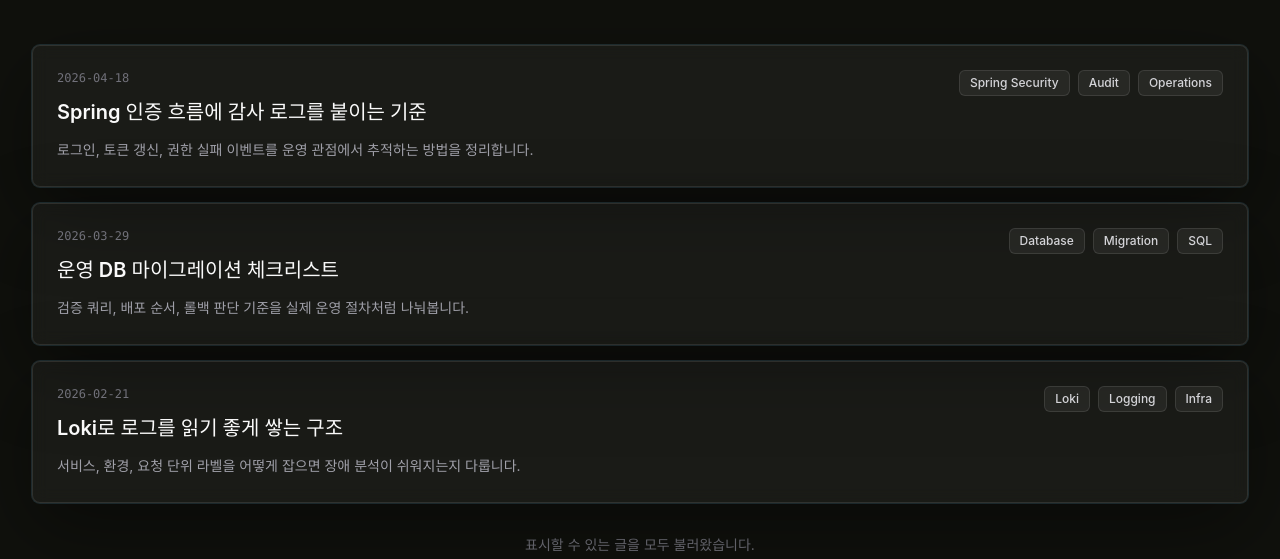
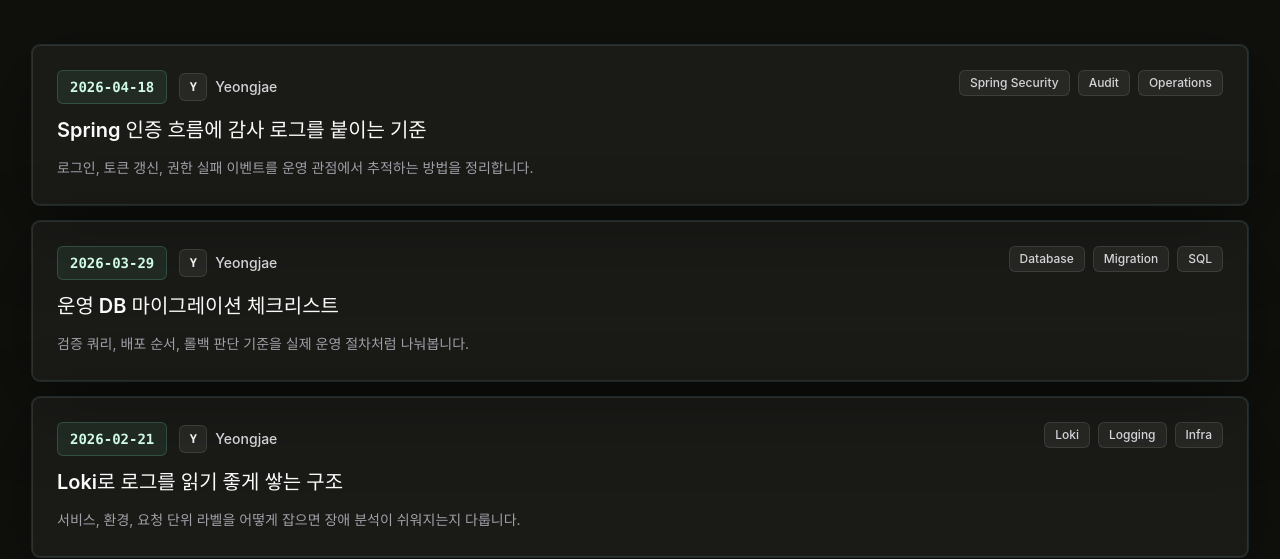
Before and after one commit to YeongJae0114/my-homepage-web, a React (Vite) app in the folder frontend/: page /blog in a window 1280 px wide. Shown: the part 305-864 px from the top of the page. Built offline with nearby package versions, Linux system fonts and the light colour scheme; no server answers.

Commit message:
feat(frontend): show blog author metadata

```diff
--- a/frontend/src/components/sections/BlogPreview.tsx
+++ b/frontend/src/components/sections/BlogPreview.tsx
@@ -1,5 +1,6 @@
 import type { Post } from "../../types/content";
 import type { VelogBlogProfile } from "../../types/velog";
+import { siteConfig } from "../../config/site";
 import { Badge } from "../common/Badge";
 import { Button } from "../common/Button";
 import { Card } from "../common/Card";
@@ -23,6 +24,9 @@ export function BlogPreview({
   hasMore = false,
   onLoadMore,
 }: BlogPreviewProps) {
+  const authorName = profile?.displayName ?? siteConfig.nickname;
+  const authorInitial = authorName.slice(0, 1).toUpperCase();
+
   return (
     <section id="blog" className="section-shell bg-surface-900">
       <Container>
@@ -54,7 +58,28 @@ export function BlogPreview({
             <a key={post.id} href={post.url} className="block">
               <Card interactive className="grid gap-5 p-5 sm:p-6 lg:grid-cols-[1fr_auto] lg:items-start">
                 <div className="min-w-0">
-                  <p className="font-mono text-xs text-zinc-500">{post.publishedAt}</p>
+                  <div className="flex flex-wrap items-center gap-3">
+                    <time
+                      dateTime={post.publishedAt}
+                      className="inline-flex rounded-md border border-emerald-300/20 bg-emerald-300/[0.08] px-3 py-1.5 font-mono text-sm font-semibold text-emerald-100"
+                    >
+                      {post.publishedAt}
+                    </time>
+                    <div className="flex min-w-0 items-center gap-2 text-sm text-zinc-400">
+                      {profile?.thumbnail ? (
+                        <img
+                          src={profile.thumbnail}
+                          alt={`${authorName} profile`}
+                          className="h-7 w-7 shrink-0 rounded-md border border-white/10 object-cover"
+                        />
+                      ) : (
+                        <span className="grid h-7 w-7 shrink-0 place-items-center rounded-md border border-white/10 bg-white/[0.06] font-mono text-xs font-semibold text-zinc-100">
+                          {authorInitial}
+                        </span>
+                      )}
+                      <span className="min-w-0 truncate font-medium text-zinc-300">{authorName}</span>
+                    </div>
+                  </div>
                   <h3 className="mt-3 break-words text-lg font-semibold leading-snug text-zinc-50 sm:text-xl">{post.title}</h3>
                   <p className="mt-3 text-sm leading-6 text-zinc-400">{post.summary}</p>
                 </div>
```
